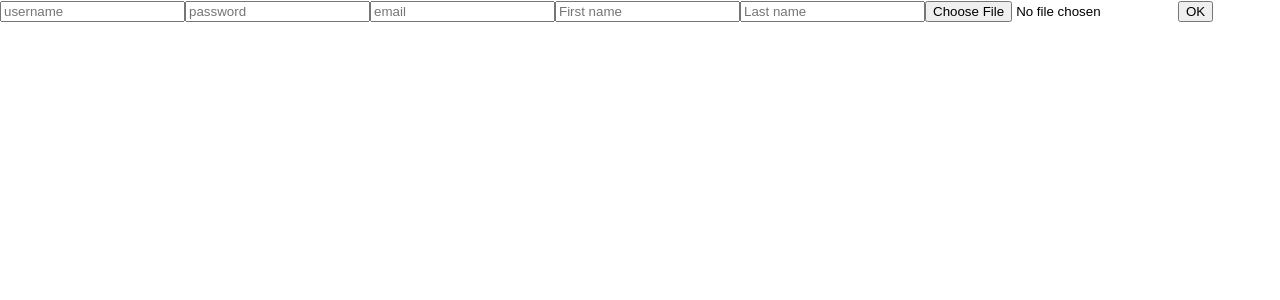
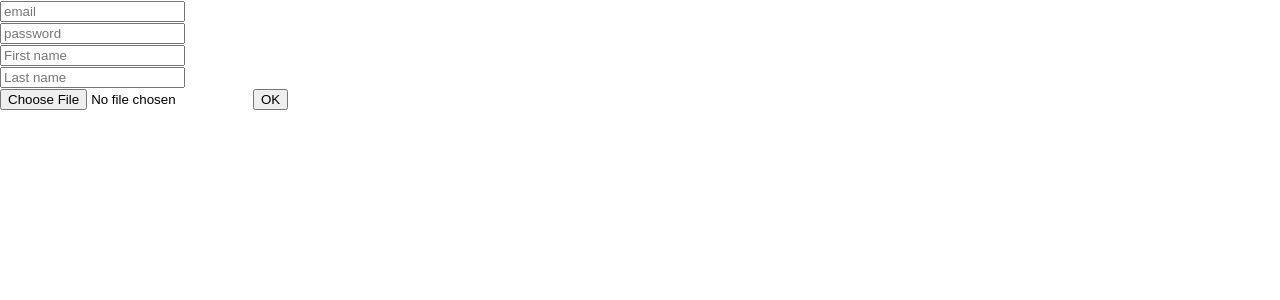
Before and after one commit to tfmcunha/FriendlyNeighbor, a React (Create React App) app: page /register in a window 1280 px wide. Shown: the top 300 px of the page. Built offline with nearby package versions, Linux system fonts and the light colour scheme.

Commit message:
added validation

```diff
--- /dev/null
+++ b/src/components/errorshandler.js
@@ -0,0 +1,18 @@
+import React, { Component } from 'react';
+
+class ErrorsHandler extends Component {
+  render() {
+    return (
+      <div>
+     	  {this.props.errors !== undefined &&
+                this.props.errors.map(error => (
+                  <div>{`${this.props.field} ${error}`}</div>
+                ))
+
+      	}
+      </div>
+    );
+  }
+}
+
+export default ErrorsHandler;
--- a/src/components/register.js
+++ b/src/components/register.js
@@ -1,29 +1,33 @@
 import React, { Component } from 'react';
 import { Redirect } from 'react-router-dom';
 import Auth from '../modules/auth';
+import ErrorsHandler from './errorshandler';
 
 
 class Register extends Component {
 	constructor() {
 		super();
 		this.state = {
-			username: "",
       email: "",
       password: "",
       first_name: "",
       last_name: "",
-      govid: null
+      govid: null,
+      errors: {},
+      apierrors: {}
     }
 		this.handleChange=this.handleChange.bind(this);
 		this.handleRegister=this.handleRegister.bind(this);
     this.handleFile=this.handleFile.bind(this);
+
 	}
 
 	handleChange(e) {
     	const name = e.target.name;
       const value = e.target.value;
     	this.setState({
-        	[name]: value
+        	[name]: value,
+          apierrors: {}
         });
   	}
 
@@ -34,10 +38,54 @@ class Register extends Component {
     });
   }
 
+  validateForm() {
+    const email = this.state.email;
+    const password = this.state.password;
+    const first_name = this.state.first_name;
+    const last_name = this.state.last_name;
+    let errors ={};
+    let formIsValid = true;
+
+    if (!first_name) {
+      formIsValid = false;
+      errors["first_name"] = "*Enter your first name!";
+    }
+
+    if (!last_name) {
+      formIsValid = false;
+      errors["last_name"] = "*Enter your last name!";
+    }
+
+    if (!email) {
+      formIsValid = false;
+      errors["email"] = "*Please enter your email";
+    }
+
+    if (typeof email !== "undefined") {
+      var pattern = new RegExp(/^(("[\w-\s]+")|([\w-]+(?:\.[\w-]+)*)|("[\w-\s]+")([\w-]+(?:\.[\w-]+)*))(@((?:[\w-]+\.)*\w[\w-]{0,66})\.([a-z]{2,6}(?:\.[a-z]{2})?)$)|(@\[?((25[0-5]\.|2[0-4][0-9]\.|1[0-9]{2}\.|[0-9]{1,2}\.))((25[0-5]|2[0-4][0-9]|1[0-9]{2}|[0-9]{1,2})\.){2}(25[0-5]|2[0-4][0-9]|1[0-9]{2}|[0-9]{1,2})\]?$)/i);
+      if (!pattern.test(email)) {
+        formIsValid = false;
+        errors["email"] = "*Please enter valid email.";
+      }
+    }
+
+    if (!password) {
+      formIsValid = false;
+      errors["password"] = "*Please enter a password";
+    }
+
+    this.setState({
+      errors
+    })
+
+    return formIsValid;
+
+  }
+
 	handleRegister(e) {
     e.preventDefault();
+    if (this.validateForm()) {
       const user = new FormData();
-    user.append('user[username]', this.state.username);
       user.append('user[email]', this.state.email);
       user.append('user[password]', this.state.password);
       user.append('user[first_name]', this.state.first_name);
@@ -49,34 +97,40 @@ class Register extends Component {
       })
       .then(res => res.json())
       .then(json => {
-      if (json.token === undefined) {
-        this.setState({
-          errors: json
-        });
-      } else {
+          if (json.token !== undefined) {
             Auth.authenticateToken(json.token);
             const { handleAuth } = this.props;
             handleAuth();
-      };
+          } else {
+            this.setState({
+              apierrors: JSON.parse(JSON.stringify(json.errors))
             })
-    .catch(error => console.log(error))
+          }
+      })
+    }
   }
 
 
 
  	render() {
-
     	return (
       		<div>
       			{Auth.isUserAuthenticated() &&
       				<Redirect to="/dashboard" />
       			}
+
       			<form onSubmit={this.handleRegister}>
-		      		<input type="text" name="username" placeholder="username" value={this.state.username} onChange={this.handleChange}/>
+              <input type="email" name="email" placeholder="email" value={this.state.email} onChange={this.handleChange}/>
+
+              <div>{this.state.errors.email}</div>
+              <ErrorsHandler errors={this.state.apierrors.email} field="Email" />
+
 		      		<input type="password" name="password" placeholder="password" value={this.state.password} onChange={this.handleChange}/>
-		      		<input type="email" name="email" placeholder="email" value={this.state.email} onChange={this.handleChange}/>
+		      		<div>{this.state.errors.password}</div>
               <input type="text" name="first_name" placeholder="First name" value={this.state.first_name} onChange={this.handleChange}/>
+		      		<div>{this.state.errors.first_name}</div>
               <input type="text" name="last_name" placeholder="Last name" value={this.state.last_name} onChange={this.handleChange}/>
+              <div>{this.state.errors.last_name}</div>
               <input type="file" name="govid" onChange={this.handleFile}/>
 		      		<input type="submit" value="OK" />
       			</form>
```
Lines whose indentation alone changed are shown as unchanged.
